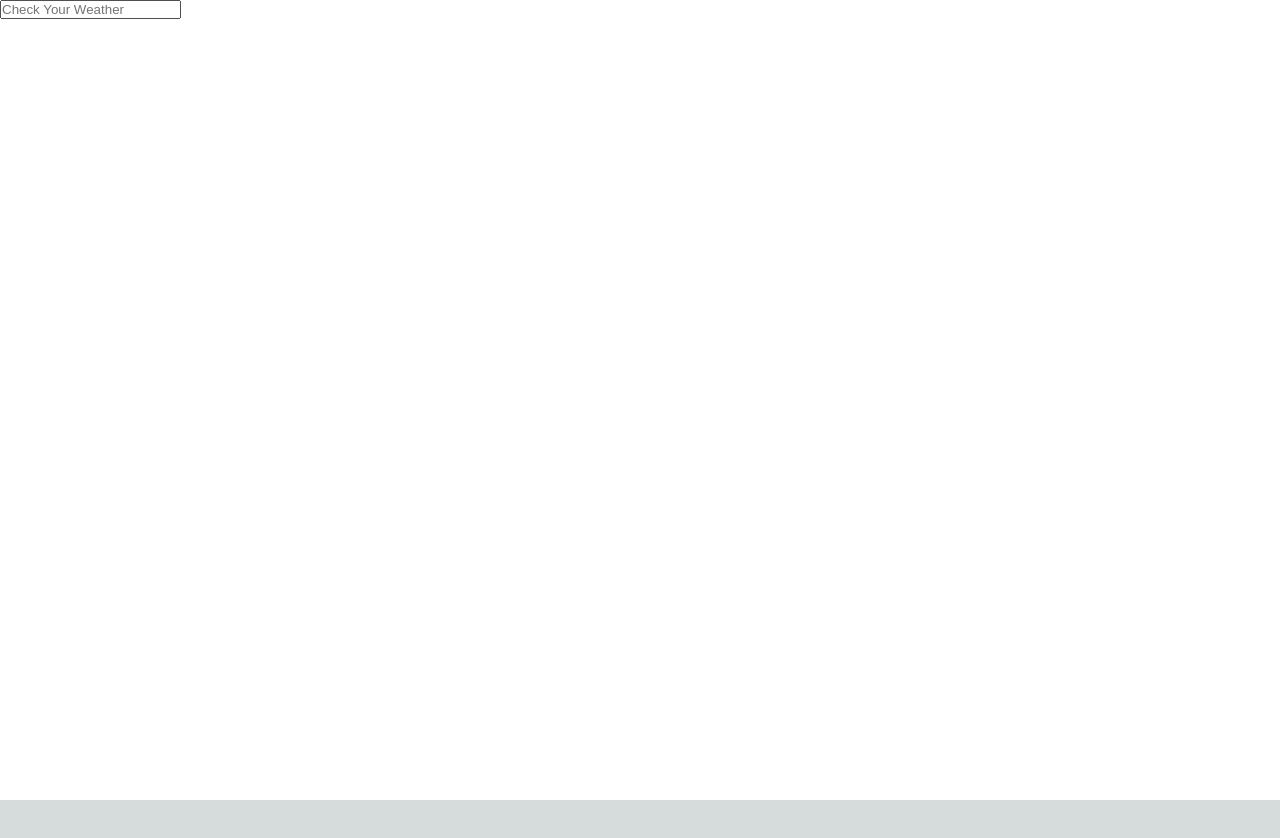
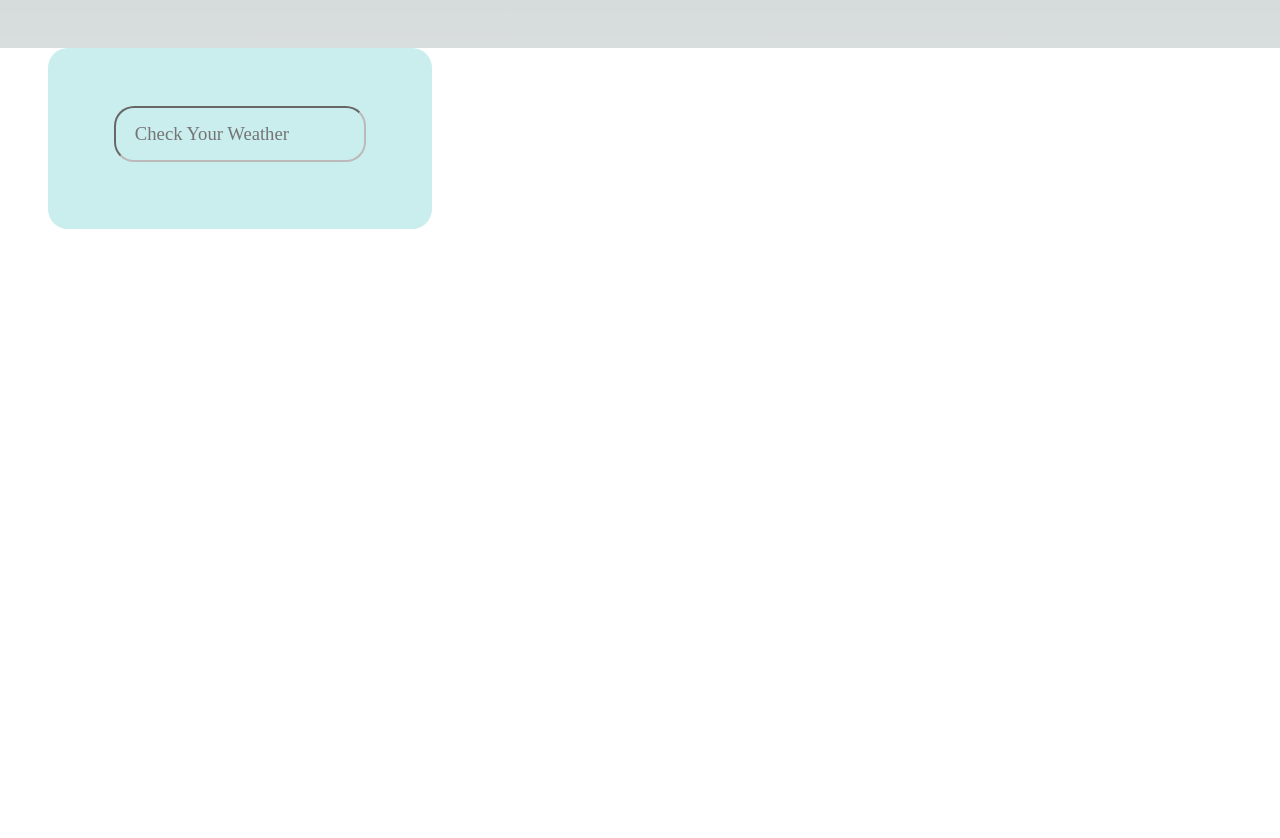
Before and after one commit to Pureum309/finalproject, a Next.js app: page /recommend in a window 1280 px wide. Shown: the top 838 px of the page. Before the commit the page ends 800 px from the top, so only its background shows below. Built offline with nearby package versions, Linux system fonts and the light colour scheme.

Commit message:
Stylise the CSS for Weather Location

```diff
--- a/components/weatherlocation/index.js
+++ b/components/weatherlocation/index.js
@@ -64,10 +64,12 @@ export default function WeatherLocation() {
            <>
 
         <div className={styles.locationcont}>
-          <img className={styles.locationicon} src="./clear.png"/>
+
           <div className={styles.location}>
             {data.name}
           </div>
+
+          <img className={styles.locationicon} src="./clear.png"/>
         </div>
 
           <div className={styles.temp}>
--- a/pages/recommend.js
+++ b/pages/recommend.js
@@ -20,8 +20,9 @@ export default function Recommend({
         </Head>
         <main className={styles.main}>
 
-          <WeatherLocation />
-
+          <div className={styles.weathercard_square}>
+            <WeatherLocation />
+          </div>
         </main>
       </>
     )
--- a/styles/Home.module.css
+++ b/styles/Home.module.css
@@ -6,6 +6,8 @@
   padding: 6rem; */
   min-height: 100vh;
   background-color: white;
+  font-family: 'Comfortaa', cursive;
+
 }
 
 .description {
@@ -379,18 +381,21 @@ Main CSS come below
   padding: 2em;
   border-radius: 1em;
   margin: auto;
+  align-items: center
 }
 
 .temp {
   display: flex;
   flex-direction: column;
-  font-size: 3em;
+  font-size: 2em;
 }
 
 .weather {
   display: flex;
   flex-direction: column;
-  font-size: 2em;
+  font-size: 1.5em;
+  margin-top: 0.5em;
+  margin-bottom: 0.5em;
 }
 
 /* Category Card Branch */
@@ -445,6 +450,62 @@ Main CSS come below
   align-items: center;
 }
 
+/* Recommend page */
+.weathercard_square {
+    background-color: rgb(202, 237, 237);
+    display: flex;
+    flex-direction: column;
+    margin: 3em;
+    padding: 3em;
+    align-items: center;
+    width:30%;
+    border-radius: 20px;
+  }
+
+
+/* WeatherLocation    */
+.input input {
+  display: flex;
+  flex-direction: column;
+  background: transparent;
+  border-radius: 20px;
+  border-color: rgb(188, 185, 185);
+  height: 3em;
+  width: 100%;
+  font-size: 14pt;
+  color:rgb(76, 77, 77);
+  margin-top:0.5em;
+  margin-bottom:1em;
+  padding-left: 1em;
+  font-family: 'Comfortaa', cursive;
+}
+
+.errormessage {
+  font-size:20px;
+  align-items: center;
+  justify-content: center;
+  margin-top:0.5em;
+  margin-bottom:0.5em;
+  color: rgb(221, 114, 60);
+  padding-left: 1em;
+}
+
+.locationcont {
+  display: flex;
+  flex-direction: row;
+  align-items: center;
+  justify-content: center;
+  margin-bottom: 2em;
+  font-size: 2em;
+  margin: auto;
+}
+
+.locationcont img {
+  width:20%;
+  margin-left: 1em;
+}
+
+
 @media (max-width: 501px) {
   .bottomCont {
     width: "50%";
```
